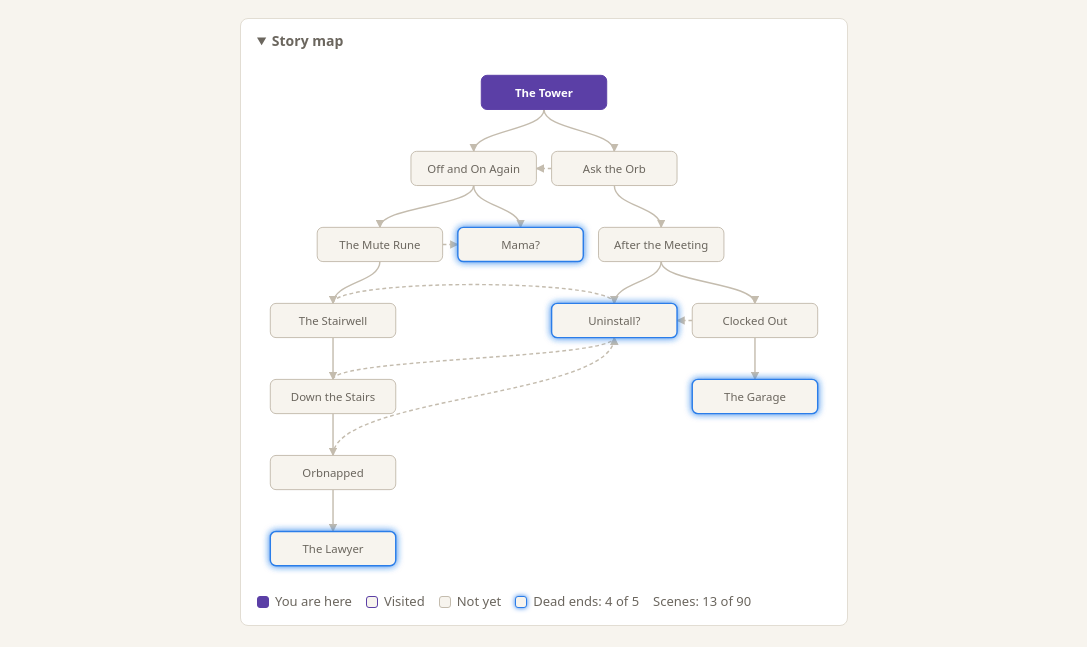
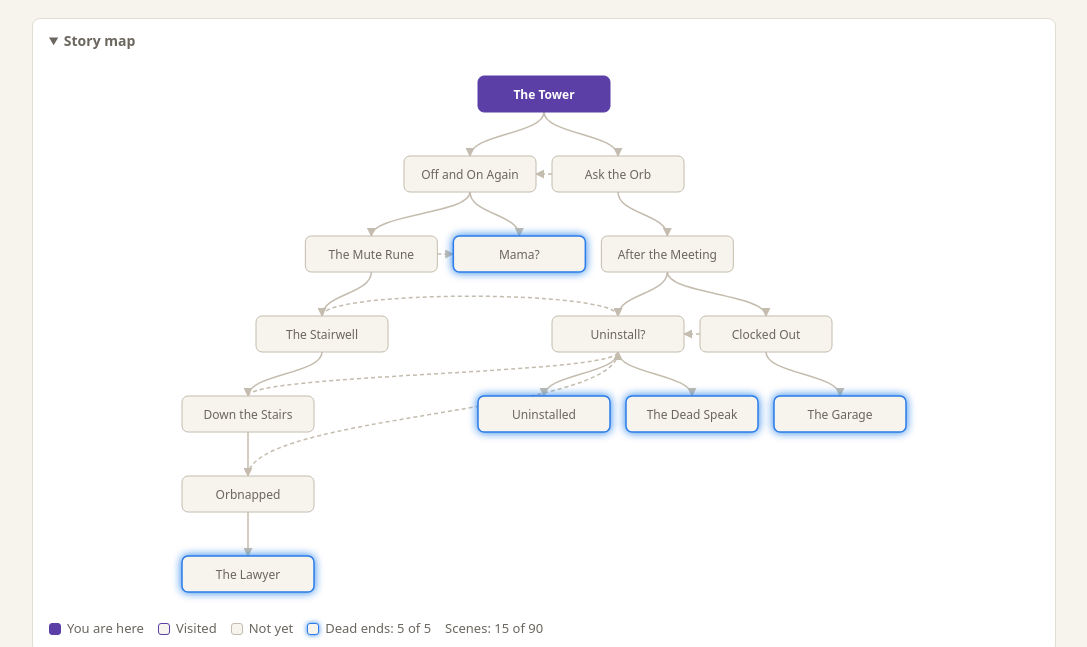
Before and after one commit to NikhilMath/Hex-Support, a plain HTML site: page index.html in a window 1280 px wide. Shown: the part 69-716 px from the top of the page, without its empty margins (96-1183 px from the left). Drawn offline with Linux system fonts and the light colour scheme.

Commit message:
Punch up the Uninstall? hub and give it two paths
Five paths lead into Uninstall?, so it now has a proper tech-support
bit: a list of junk spells, Necro-Link's fine print, and the "are you
sure?" box. It stays neutral on the orb's age and the time of day so
it reads right from every path. "Click Yes" leads to Uninstalled and
"Click No and hear them out" leads to The Dead Speak.

Dead ends are now 5 of 5, scenes 15 of 90. The story map can spread
wider than the reading column on big screens so it doesn't get cut off.

Co-Authored-By: Claude Opus 5.5 <noreply@anthropic.com>

```diff
--- a/story.js
+++ b/story.js
@@ -171,10 +171,38 @@ const STORY = {
     uninstall: {
       title: "Uninstall?",
       text: [
-        "You crack your knuckles and tap the orb twice. A list of installed spells floats up in front of you.",
-        "There it is, right at the top: <em>Necro-Link 4.0, installed by Plonk, today</em>.",
-        "You hit Uninstall. A little box pops up: <em>Are you sure? 4,816,203 dead people will be disconnected.</em>",
-        "From inside the orb, millions of tiny voices all say, “Wait—”",
+        "You crack your knuckles, tap the orb twice, and say the words every hex support tech knows by heart: “Okay. Let’s take a look.”",
+        "A list of installed spells floats up in front of you:",
+        "<em>Fireball (free trial, 3 days left)</em><br><em>Paperclip Familiar (“It looks like you’re casting a spell!”)</em><br><em>Toolbar of Endless Searching</em><br><em>Necro-Link 4.0, installed by Plonk at 6:58 a.m.</em>",
+        "Under Necro-Link, in tiny letters: <em>Talk to all your dead loved ones at once! Also everyone else’s.</em>",
+        "Well, that explains a lot. You hit Uninstall.",
+        "A little box pops up: <em>Are you sure? 4,816,203 dead people will be disconnected. This cannot be undone.</em>",
+        "From inside the orb, four million tiny voices all say, “Wait—”",
+      ],
+      choices: [
+        { text: "Click Yes", to: "uninstalled" },
+        { text: "Click No and hear them out", to: "dead" },
+      ],
+    },
+
+    uninstalled: {
+      title: "Uninstalled",
+      text: [
+        "You click Yes.",
+        "Four million voices scream at once, then cut out like someone yanked a plug. The silence is incredible.",
+        "The orb flickers, clears, and settles into a calm, steady glow. For the first time since the update, it sounds fine.",
+        "“Oh, thank god,” it says.",
+        "Then a new box pops up: <em>Necro-Link 5.0 is available! Install now?</em>",
+      ],
+      choices: [],
+    },
+
+    dead: {
+      title: "The Dead Speak",
+      text: [
+        "You click No. Four million dead people sigh with relief.",
+        "Then they all start talking at once. Someone wants to know if their cat is okay. Someone wants their dentures back. Someone just keeps saying, “Gary? Gary?”",
+        "One voice cuts through the noise, calm and very organized. “We have a list of demands,” it says.",
       ],
       choices: [],
     },
--- a/style.css
+++ b/style.css
@@ -61,7 +61,12 @@ body {
   color: var(--muted);
 }
 
+/* The map can spread wider than the reading column on big screens. */
 .story-map {
+  position: relative;
+  left: 50%;
+  width: min(64rem, calc(100vw - 2rem));
+  transform: translateX(-50%);
   margin-bottom: 2rem;
   border: 1px solid var(--border);
   border-radius: 0.5rem;
```
